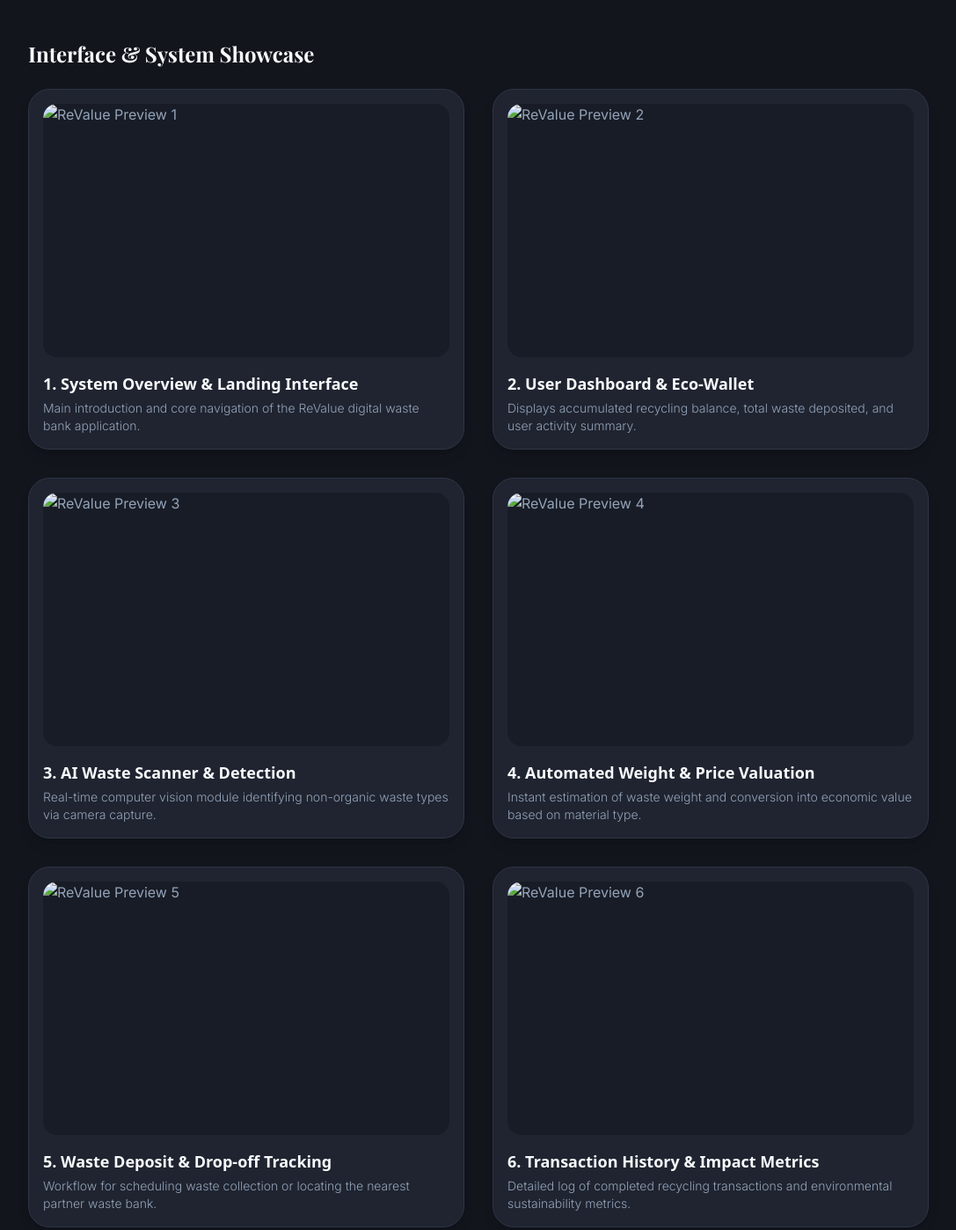
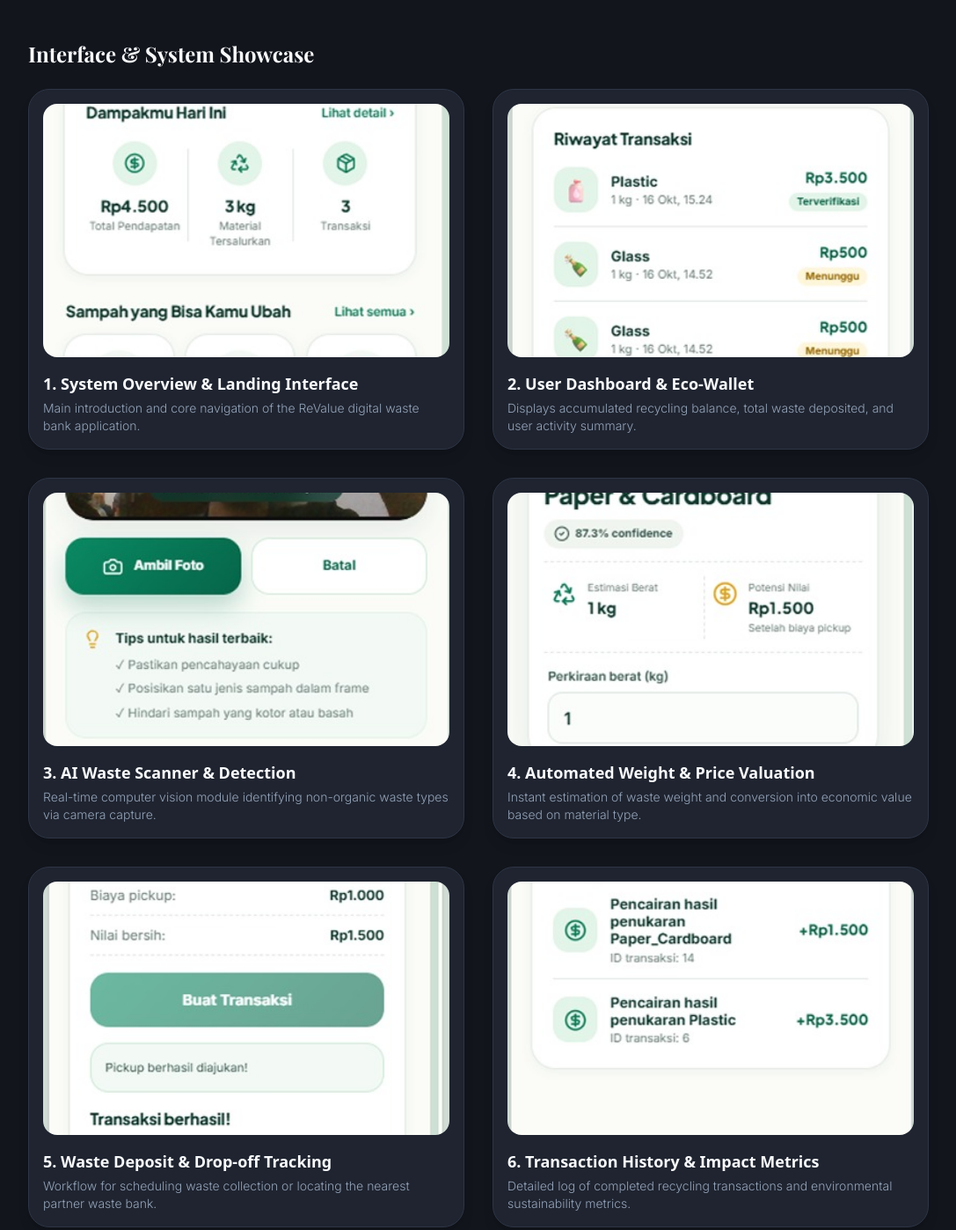
Before and after one commit to hammamibnu/portofolio-hammam, a plain HTML site: page project-revalue.html in a window 1280 px wide. Shown: the part 563-1961 px from the top of the page at 88% size, without its empty margins (96-1183 px from the left). Drawn offline with nearby package versions, Linux system fonts and the light colour scheme.

Commit message:
Update project-revalue.html

```diff
--- a/project-revalue.html
+++ b/project-revalue.html
@@ -57,42 +57,42 @@
         <div class="grid md:grid-cols-2 gap-8">
             <!-- Gambar 1 -->
             <div class="bg-[#1f2430] p-4 rounded-3xl border border-[#2e3545] shadow-lg">
-                <img src="ReValue.jpg" alt="ReValue Preview 1" class="rounded-2xl w-full h-72 object-cover mb-4 bg-[#181c26]">
+                <img src="ReValue.jpeg" alt="ReValue Preview 1" class="rounded-2xl w-full h-72 object-cover mb-4 bg-[#181c26]">
                 <h3 class="text-lg font-bold mb-1 font-sans">1. System Overview & Landing Interface</h3>
                 <p class="text-sm font-light">Main introduction and core navigation of the ReValue digital waste bank application.</p>
             </div>
 
             <!-- Gambar 2 -->
             <div class="bg-[#1f2430] p-4 rounded-3xl border border-[#2e3545] shadow-lg">
-                <img src="Revalue2.jpg" alt="ReValue Preview 2" class="rounded-2xl w-full h-72 object-cover mb-4 bg-[#181c26]">
+                <img src="Revalue2.jpeg" alt="ReValue Preview 2" class="rounded-2xl w-full h-72 object-cover mb-4 bg-[#181c26]">
                 <h3 class="text-lg font-bold mb-1 font-sans">2. User Dashboard & Eco-Wallet</h3>
                 <p class="text-sm font-light">Displays accumulated recycling balance, total waste deposited, and user activity summary.</p>
             </div>
 
             <!-- Gambar 3 -->
             <div class="bg-[#1f2430] p-4 rounded-3xl border border-[#2e3545] shadow-lg">
-                <img src="Revalue3.jpg" alt="ReValue Preview 3" class="rounded-2xl w-full h-72 object-cover mb-4 bg-[#181c26]">
+                <img src="Revalue3.jpeg" alt="ReValue Preview 3" class="rounded-2xl w-full h-72 object-cover mb-4 bg-[#181c26]">
                 <h3 class="text-lg font-bold mb-1 font-sans">3. AI Waste Scanner & Detection</h3>
                 <p class="text-sm font-light">Real-time computer vision module identifying non-organic waste types via camera capture.</p>
             </div>
 
             <!-- Gambar 4 -->
             <div class="bg-[#1f2430] p-4 rounded-3xl border border-[#2e3545] shadow-lg">
-                <img src="Revalue4.jpg" alt="ReValue Preview 4" class="rounded-2xl w-full h-72 object-cover mb-4 bg-[#181c26]">
+                <img src="Revalue4.jpeg" alt="ReValue Preview 4" class="rounded-2xl w-full h-72 object-cover mb-4 bg-[#181c26]">
                 <h3 class="text-lg font-bold mb-1 font-sans">4. Automated Weight & Price Valuation</h3>
                 <p class="text-sm font-light">Instant estimation of waste weight and conversion into economic value based on material type.</p>
             </div>
 
             <!-- Gambar 5 -->
             <div class="bg-[#1f2430] p-4 rounded-3xl border border-[#2e3545] shadow-lg">
-                <img src="Revalue5.jpg" alt="ReValue Preview 5" class="rounded-2xl w-full h-72 object-cover mb-4 bg-[#181c26]">
+                <img src="Revalue5.jpeg" alt="ReValue Preview 5" class="rounded-2xl w-full h-72 object-cover mb-4 bg-[#181c26]">
                 <h3 class="text-lg font-bold mb-1 font-sans">5. Waste Deposit & Drop-off Tracking</h3>
                 <p class="text-sm font-light">Workflow for scheduling waste collection or locating the nearest partner waste bank.</p>
             </div>
 
             <!-- Gambar 6 -->
             <div class="bg-[#1f2430] p-4 rounded-3xl border border-[#2e3545] shadow-lg">
-                <img src="Revalue6.jpg" alt="ReValue Preview 6" class="rounded-2xl w-full h-72 object-cover mb-4 bg-[#181c26]">
+                <img src="Revalue6.jpeg" alt="ReValue Preview 6" class="rounded-2xl w-full h-72 object-cover mb-4 bg-[#181c26]">
                 <h3 class="text-lg font-bold mb-1 font-sans">6. Transaction History & Impact Metrics</h3>
                 <p class="text-sm font-light">Detailed log of completed recycling transactions and environmental sustainability metrics.</p>
             </div>
```
